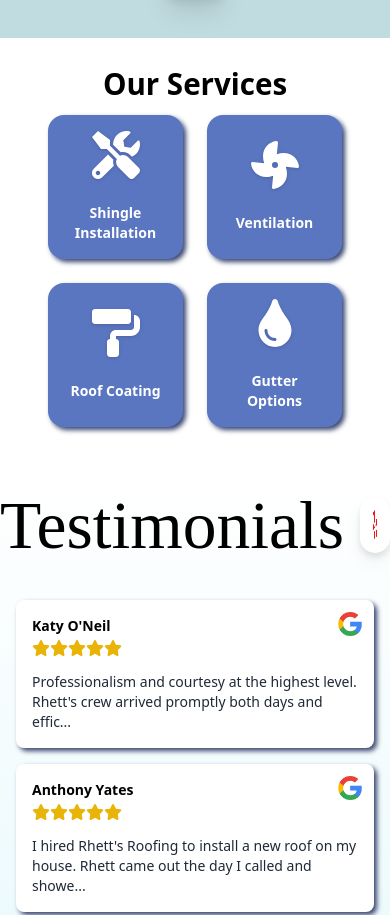
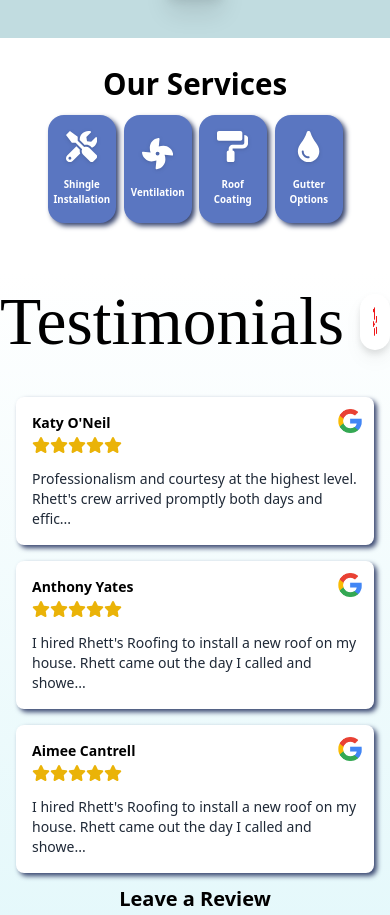
Before and after one commit to Rhettburnham/roofing-co, a React (Vite) app: page / in a window 390 px wide. Shown: the part 1684-2599 px from the top of the page. Built offline with nearby package versions, Linux system fonts and the light colour scheme.

Commit message:
phone adaptability

```diff
--- a/index.html
+++ b/index.html
@@ -20,7 +20,6 @@
     <!-- Include the Spline viewer script -->
     <script type="module" src="https://unpkg.com/@splinetool/viewer@1.9.23/build/spline-viewer.js"></script>
   </head>
-
   <body>
     <div id="root"></div>
     <script type="module" src="/src/main.jsx"></script>
--- a/src/components/Packages.jsx
+++ b/src/components/Packages.jsx
@@ -10,9 +10,7 @@ import {
 } from "react-icons/fa";
 
 // Common class names
-const iconClass = "mb-4 drop-shadow";
-const sectionTitleClass =
-  "flex justify-center text-[3.5vh] font-semibold mb-1 text-center";
+const iconClass = "mb-2 drop-shadow";
 
 // Combined data array with individual colors
 const services = [
@@ -63,7 +61,7 @@ const Packages = () => {
           <h2 className="flex justify-center text-[3.5vh] font-semibold mb-1 text-center my-6">
             Our Services
           </h2>
-          <div className="grid grid-cols-2 md:grid-cols-4 gap-6 mt-2 md:mt-4 px-12 items-stretch">
+          <div className="grid grid-cols-4 gap-2 mt-2 md:mt-4 px-12 items-stretch">
             {services.map((service, index) => (
               <motion.div
                 key={index}
@@ -84,9 +82,9 @@ const Packages = () => {
                       <div className="flex flex-col items-center justify-center flex-grow">
                         {React.createElement(service.icon, {
                           color: service.color,
-                          className: `${iconClass} text-5xl text-white mb-2`,
+                          className: `${iconClass} text-[8vw] md:text-5xl text-white mb-2`,
                         })}
-                        <h3 className="text-sm md:text-xl font-semibold text-white text-center mt-2">
+                        <h3 className="text-[2.5vw] md:text-xl font-semibold text-white text-center mt-2">
                           {service.title}
                         </h3>
                       </div>
```
Also changed, not shown: 1 other file (tests, documents, lock files or other folders).
